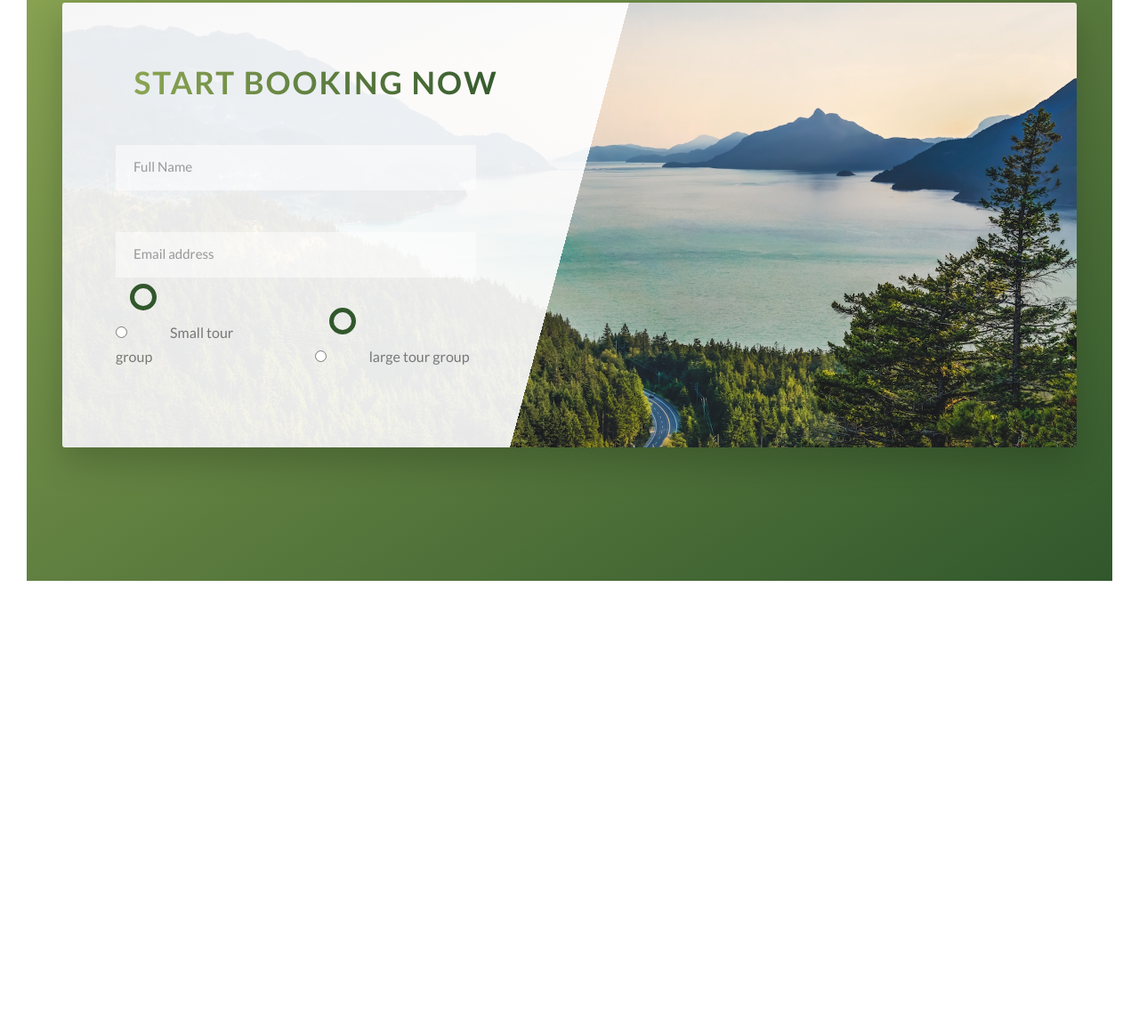
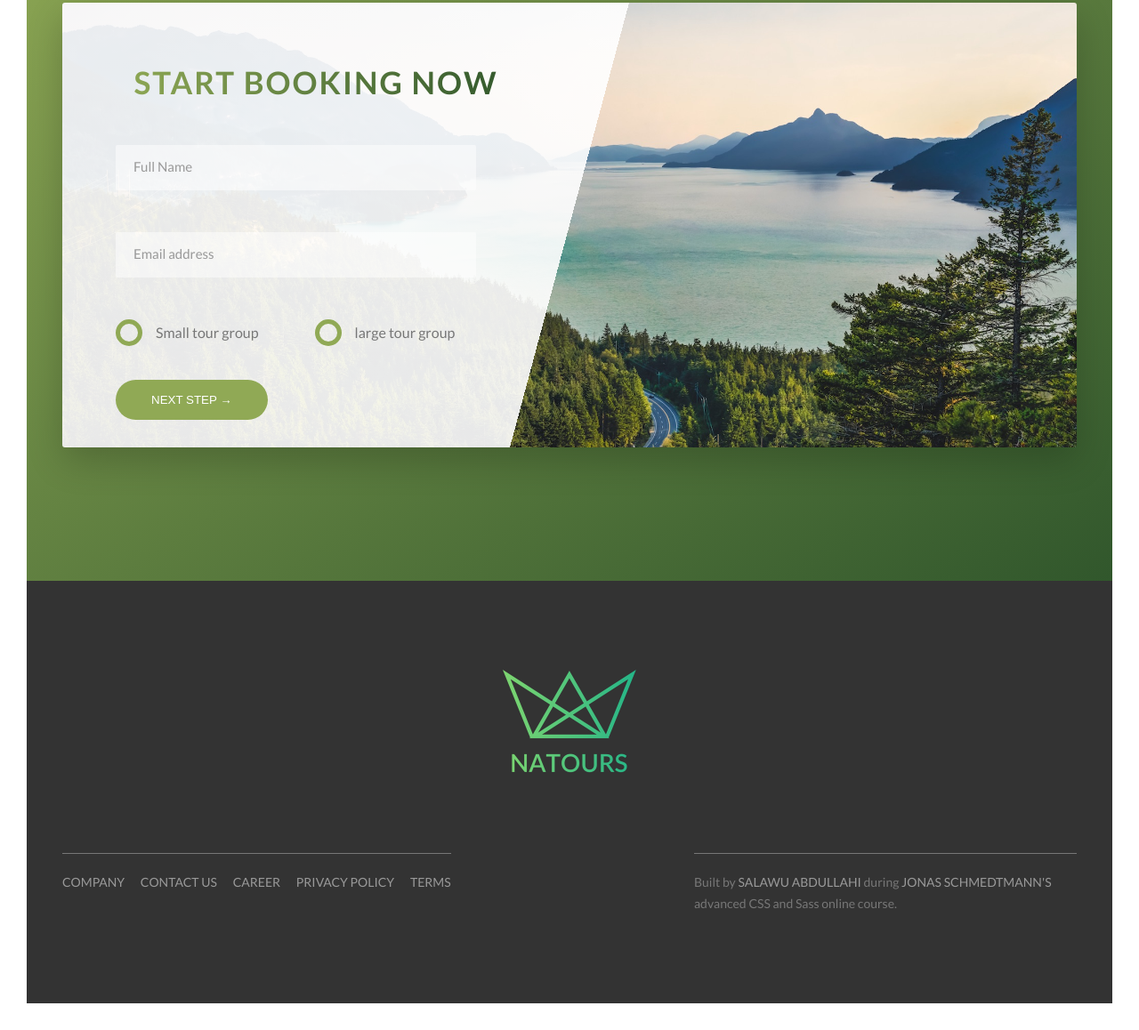
Before and after one commit to S-Abdullahi/natour, a website: page index.html in a window 1280 px wide. Shown: the part 4706-5864 px from the top of the page at 89% size. Before the commit the page ends 5389 px from the top, so only its background shows below. Drawn offline with Linux system fonts and the light colour scheme.

Commit message:
order form and footer design

```diff
--- a/index.html
+++ b/index.html
@@ -278,9 +278,9 @@
                                 <input type="email" class="form__input" placeholder="Email address" id="email" required>
                                 <label for="email" class="form__label">Email address</label>
                             </div>
-                            <div class="form__group">
+                            <div class="form__group u-margin-bottom-medium">
                                 <div class="form__radio-group">
-                                    <input type="radio" class="form__radio-input"  id="small" name="'size">
+                                    <input type="radio" class="form__radio-input"  id="small" name="size">
                                     <label for="small" class="form__radio-label">
                                         <span class="form__radio-button"></span>
                                         Small tour group
@@ -294,6 +294,9 @@
                                     </label>
                                 </div>
                             </div>
+                            <div class="form__group">
+                                <button class="btn btn--green">Next step &rarr;</button>
+                            </div>
                         </form>
                     </div>
                 </div>
@@ -301,6 +304,30 @@
          </section>
     </main>
 
+
+    <footer class="footer">
+        <div class="footer__logo-box">
+            <img src="img/logo-green-2x.png" alt="Full logo" class="footer__logo">
+        </div>
+         <div class="row">
+            <div class="col-1-of-2">
+                <div class="footer__navigation">
+                    <ul class="footer__list">
+                        <li class="footer__item"><a href="#" class="footer__link">Company</a></li>
+                        <li class="footer__item"><a href="#" class="footer__link">Contact us</a></li>
+                        <li class="footer__item"><a href="#" class="footer__link">Career</a></li>
+                        <li class="footer__item"><a href="#" class="footer__link">Privacy Policy</a></li>
+                        <li class="footer__item"><a href="#" class="footer__link">Terms</a></li>
+                    </ul>
+                </div>
+            </div>
+            <div class="col-1-of-2">
+                <p class="footer__copyright">
+                    Built by <a href="#" class="footer__link">Salawu Abdullahi</a> during <a href="#" class="footer__link">Jonas Schmedtmann's</a> advanced CSS and Sass online course.
+                </p>
+            </div>
+         </div>
+    </footer>
 
 
     <!-- <div>
--- a/sass/abstract/_variables.scss
+++ b/sass/abstract/_variables.scss
@@ -16,6 +16,7 @@ $color-white : #fff;
 $color-black: rgb(0,0,0);
 $color-gray-dark : #777;
 $color-gray-dark-2 : #999;
+$color-gray-dark-3: #333;
 
 //FONT
 $default-font-size:1.6rem;
--- a/sass/base/_utilities.scss
+++ b/sass/base/_utilities.scss
@@ -1,8 +1,6 @@
-.u-center-text{
-    text-align: center;
-}
+.u-center-text{text-align: center !important;}
 
-.u-margin-bottom-small{margin-bottom: 1.5rem;}
-.u-margin-bottom-medium{margin-bottom: 4rem;}
-.u-margin-bottom-big{margin-bottom: 8rem;}
-.u-margin-top-big{margin-top: 8rem;}
+.u-margin-bottom-small{margin-bottom: 1.5rem !important;}
+.u-margin-bottom-medium{margin-bottom: 4rem !important;}
+.u-margin-bottom-big{margin-bottom: 8rem !important;}
+.u-margin-top-big{margin-top: 8rem !important;}
--- a/sass/component/_button.scss
+++ b/sass/component/_button.scss
@@ -1,5 +1,5 @@
 .btn{
-
+    &,
     &:link, &:visited{
         text-transform: uppercase;
         text-decoration: none;
@@ -8,6 +8,9 @@
         border-radius: 20rem;
         transition: all 0.2s;
         position: relative;
+
+        border: none;
+        cursor: pointer;
     }
 
     &:hover{
@@ -20,7 +23,8 @@
         }
     }
 
-    &:active{
+    &:active, &:focus{
+        outline: none;
         transform: translateY(-0.1rem);
         box-shadow: 0 0.5rem 1rem rgba(0,0,0,0.2);
 
--- a/sass/component/_form.scss
+++ b/sass/component/_form.scss
@@ -54,21 +54,44 @@
         display: inline-block;
     }
 
+    &__radio-input{
+        display: none;
+    }
+
     &__radio-label{
         font-size: $default-font-size;
         cursor: pointer;
         position: relative;
-        padding: 4.5rem;
+        padding-left: 4.5rem;
     }
 
     &__radio-button{
         height: 3rem;
         width: 3rem;
         border-radius: 50%;
-        border: 5px solid $color-deep;
+        border: 5px solid $color-light;
         display: inline-block;
         position: absolute;
         left: 0;
-        top:0 ;
+        top: -0.5rem;
+
+        &::after{
+            content: "";
+            display: block;
+            height: 1.3rem;
+            width: 1.3rem;
+            border-radius: 50%;
+            position: absolute;
+            top: 50%;
+            left: 50%;
+            transform: translate(-50%, -50%);
+            background-color: $color-light;
+            opacity: 0;
+            transition: opacity .2s;
+        }
+    }
+
+    &__radio-input:checked ~ &__radio-label &__radio-button::after{
+        opacity: 1;
     }
 }
--- /dev/null
+++ b/sass/layout/footer.scss
@@ -0,0 +1,59 @@
+.footer{
+    background-color: $color-gray-dark-3;
+    padding: 10rem 0;
+    font-size: 1.4rem;
+
+    &__logo-box{
+        text-align: center;
+        margin-bottom: 8rem;
+    }
+
+    &__logo{
+        width: 15rem;
+        height: auto;
+    }
+
+    &__navigation{
+        border-top: 1px solid $color-gray-dark;
+        padding-top: 2rem;
+        display: inline-block;
+    }
+
+    &__list{
+        list-style: none;
+    }
+
+    &__item{
+        display: inline-block;
+
+        &:not(:last-child){
+            margin-right: 1.5rem;
+        }
+    }
+
+    &__link{
+         &:link,
+         &:visited{
+            color: $color-gray-dark-2;
+            background-color:  $color-gray-dark-3;
+            text-decoration: none;
+            text-transform: uppercase;
+            display: inline-block;
+            transition: all 0.2s;
+         }
+
+         &:hover,
+         &:active{
+            color: $color-light;
+            box-shadow: 0 1rem 2rem rgba($color-black, 0.4);
+            transform: rotate(5deg) scale(1.3);
+         }
+    }
+
+    &__copyright{
+        border-top: 1px solid $color-gray-dark;
+        padding-top: 2rem;
+        width: 80%;
+        float: right;
+    }
+}
--- a/sass/main.scss
+++ b/sass/main.scss
@@ -16,6 +16,7 @@
 
 @import "layout/header";
 @import "layout/grid";
+@import "layout/footer";
 
 
 @import "pages/home"
```
Also changed, not shown: style/style.css.
